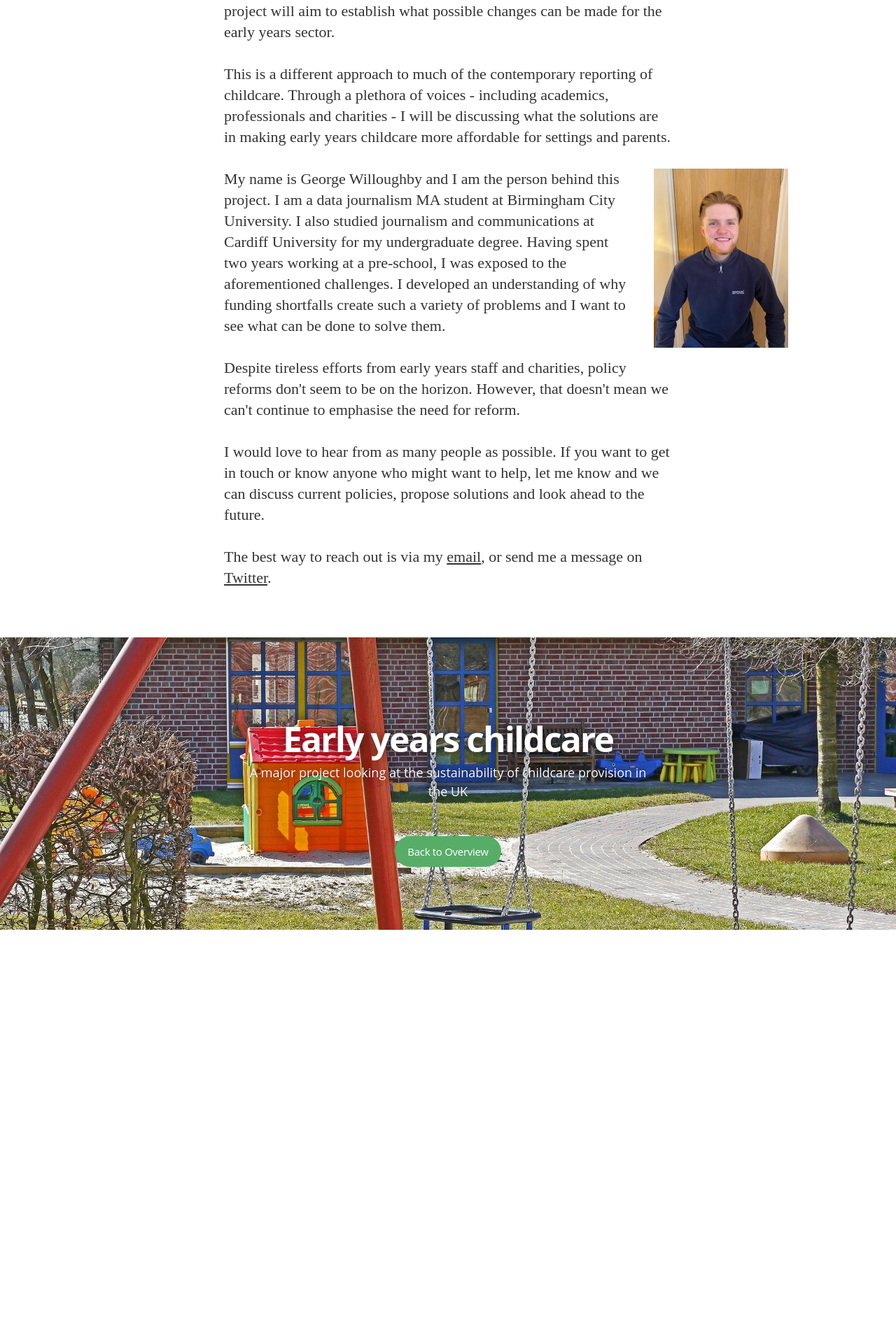
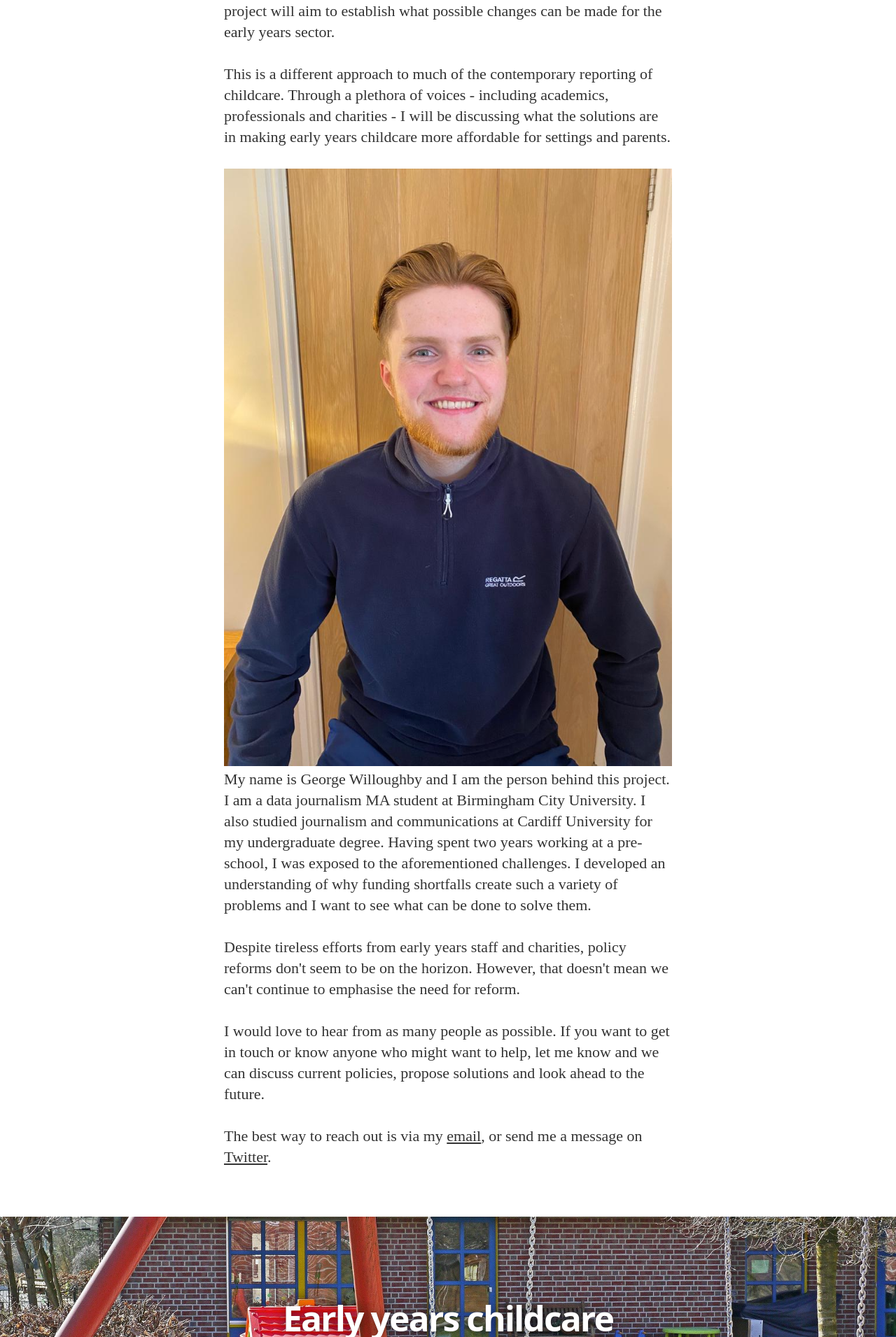
Before and after one commit to GWilloughby99/early-years-project, a Jekyll site: the page built from about.md, in a window 1280 px wide. Shown: the part 1481-3392 px from the top of the page at 70% size. Built offline with Jekyll 4.4.1, drawn with Linux system fonts in a browser that asks for light colours; nearby versions of some CDN libraries; some web fonts are replaced; before the commit the page ends 2810 px from its top, so only the background shows below that.

Commit message:
Update about.md

```diff
--- a/about.md
+++ b/about.md
@@ -10,7 +10,7 @@ image2: "../assets/article_images/outside-play-mobile.jpg"
 <html>
     <meta charset="UTF-8">
     <meta name="viewport" content="width=device-width, initial-scale=1.0">
-    <link rel="stylesheet" href="../assets/css/style.css">
+    <link rel="stylesheet" href="./assets/css/style.css">
 
 <h1> Tackling the sustainability of early years childcare in the UK through a solution-based approach </h1>
 <h5>Listen to this page </h5>
```
